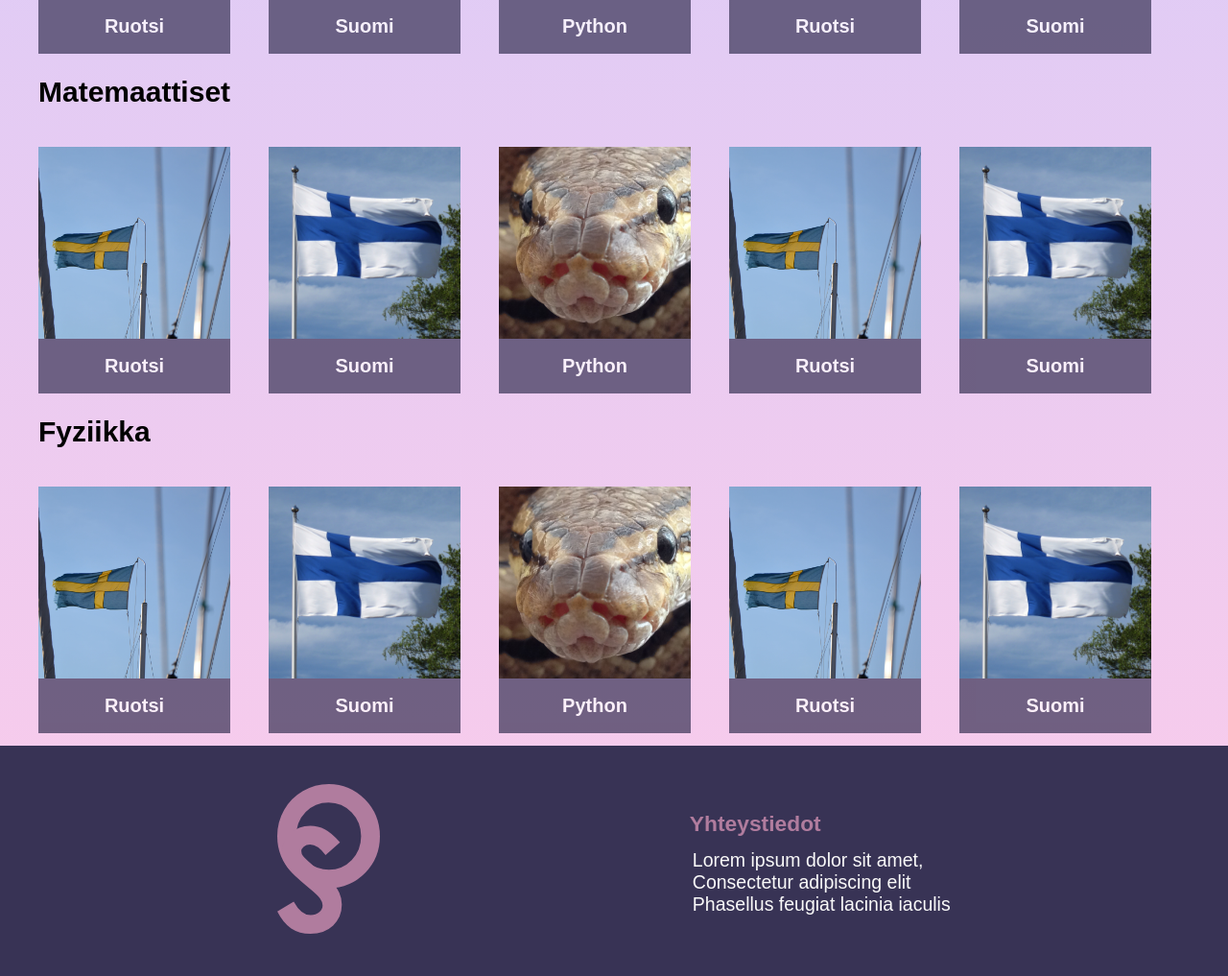
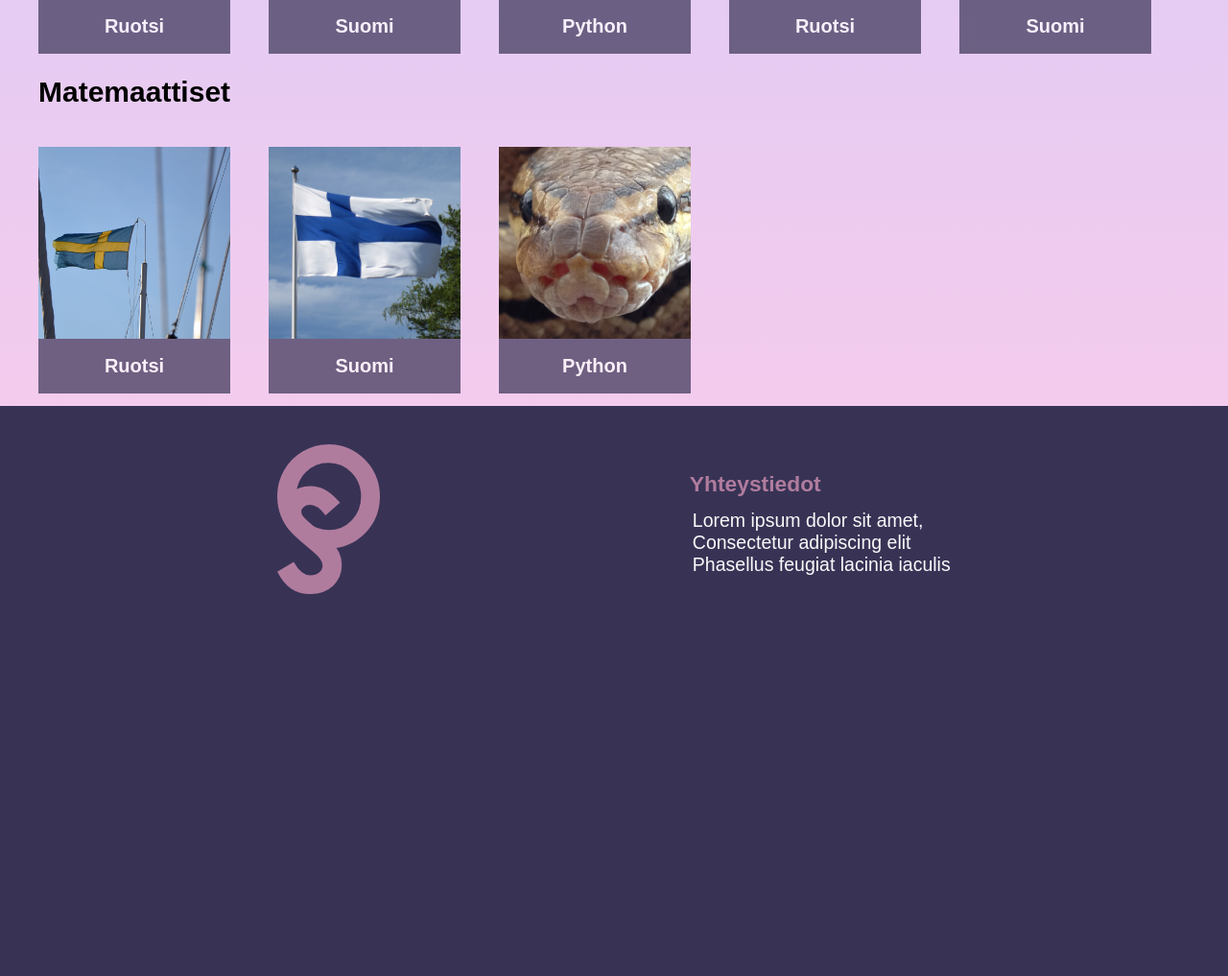
Before and after one commit to KaritaLaine/Opiskeluseura, a Django app: page /opiskeluhuoneet in a window 1280 px wide. Shown: the part 518-1535 px from the top of the page at 96% size. After the commit the page ends 1137 px from the top, so only its background shows below. Run offline with Django 4.2, Linux system fonts and the light colour scheme.

Commit message:
huonemuokkauksia

```diff
--- a/opiskeluseura/verkkosivut/templates/opiskeluhuoneet.html
+++ b/opiskeluseura/verkkosivut/templates/opiskeluhuoneet.html
@@ -75,60 +75,6 @@
                 <h2 class="valiotsikko k-otsikko"> Python </h2>
             </div>
         </div>
-
-        <div class = "lainauskortti">
-            <img src="{% static 'sweden.jpg' %}"/>
-            <div class = "tekstitausta">
-                <h2 class="valiotsikko k-otsikko"> Ruotsi </h2>
-            </div>
-        </div>
-
-        <div class = "lainauskortti">
-            <img src="{% static 'finnish.jpg' %}"/>
-            <div class = "tekstitausta">
-                <h2 class="valiotsikko k-otsikko"> Suomi </h2>
-            </div>
-        </div>
-        </div>
-
-        <div class="huoneet">
-            <h3>Fyziikka</h3>
-    </div>
-    <div class = "kortit">
-        <div class = "lainauskortti">
-            <img src="{% static 'sweden.jpg' %}"/>
-            <div class = "tekstitausta">
-                <h2 class="valiotsikko k-otsikko"> Ruotsi </h2>
-            </div>
-        </div>
-
-        <div class = "lainauskortti">
-            <img src="{% static 'finnish.jpg' %}"/>
-            <div class = "tekstitausta">
-                <h2 class="valiotsikko k-otsikko"> Suomi </h2>
-            </div>
-        </div>
-
-        <div class = "lainauskortti">
-            <img src="{% static 'python.jpg' %}"/>
-            <div class = "tekstitausta">
-                <h2 class="valiotsikko k-otsikko"> Python </h2>
-            </div>
-        </div>
-
-        <div class = "lainauskortti">
-            <img src="{% static 'sweden.jpg' %}"/>
-            <div class = "tekstitausta">
-                <h2 class="valiotsikko k-otsikko"> Ruotsi </h2>
-            </div>
-        </div>
-
-        <div class = "lainauskortti">
-            <img src="{% static 'finnish.jpg' %}"/>
-            <div class = "tekstitausta">
-                <h2 class="valiotsikko k-otsikko"> Suomi </h2>
-            </div>
-        </div>
         </div>
 </body>
 {% endblock %}
```
